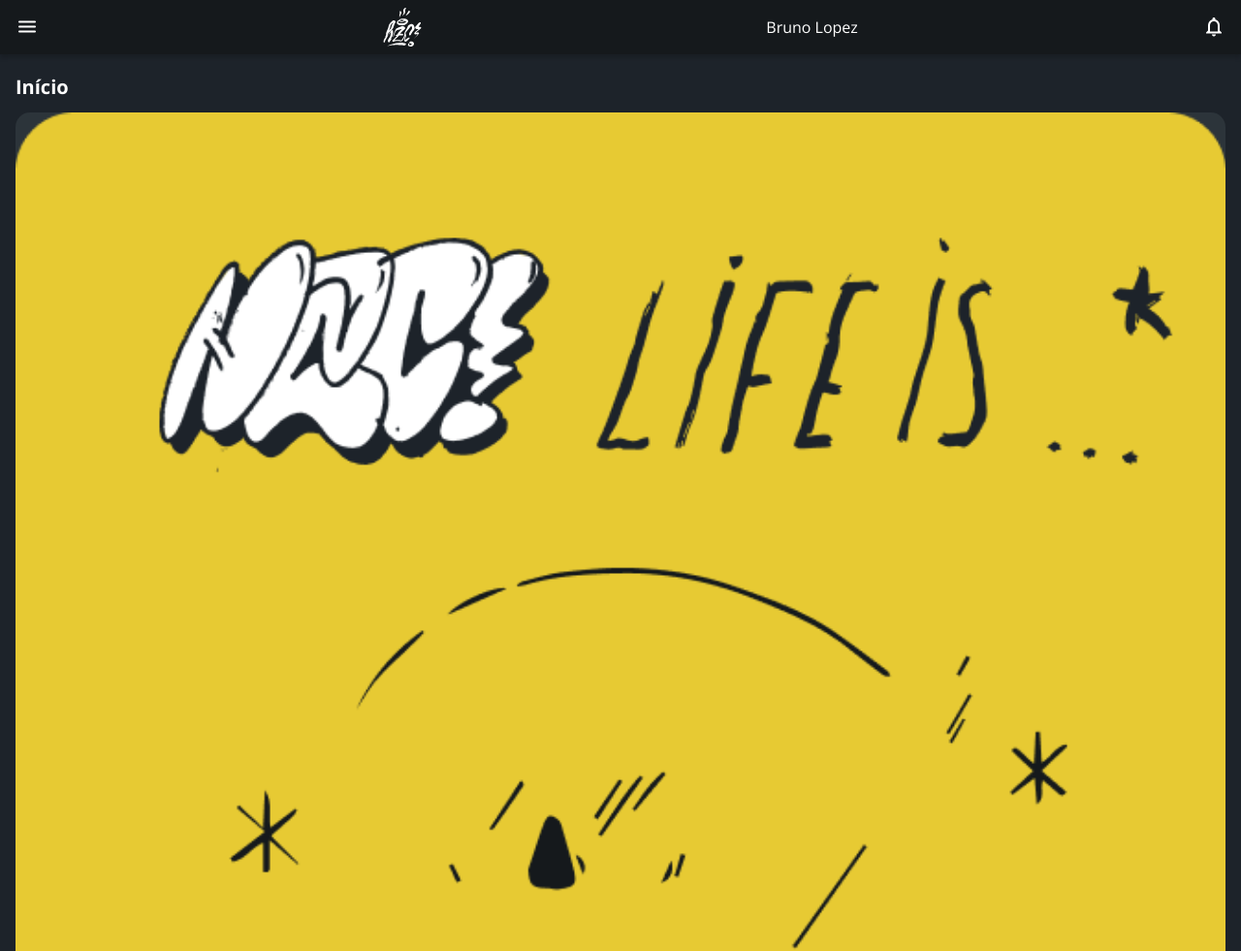
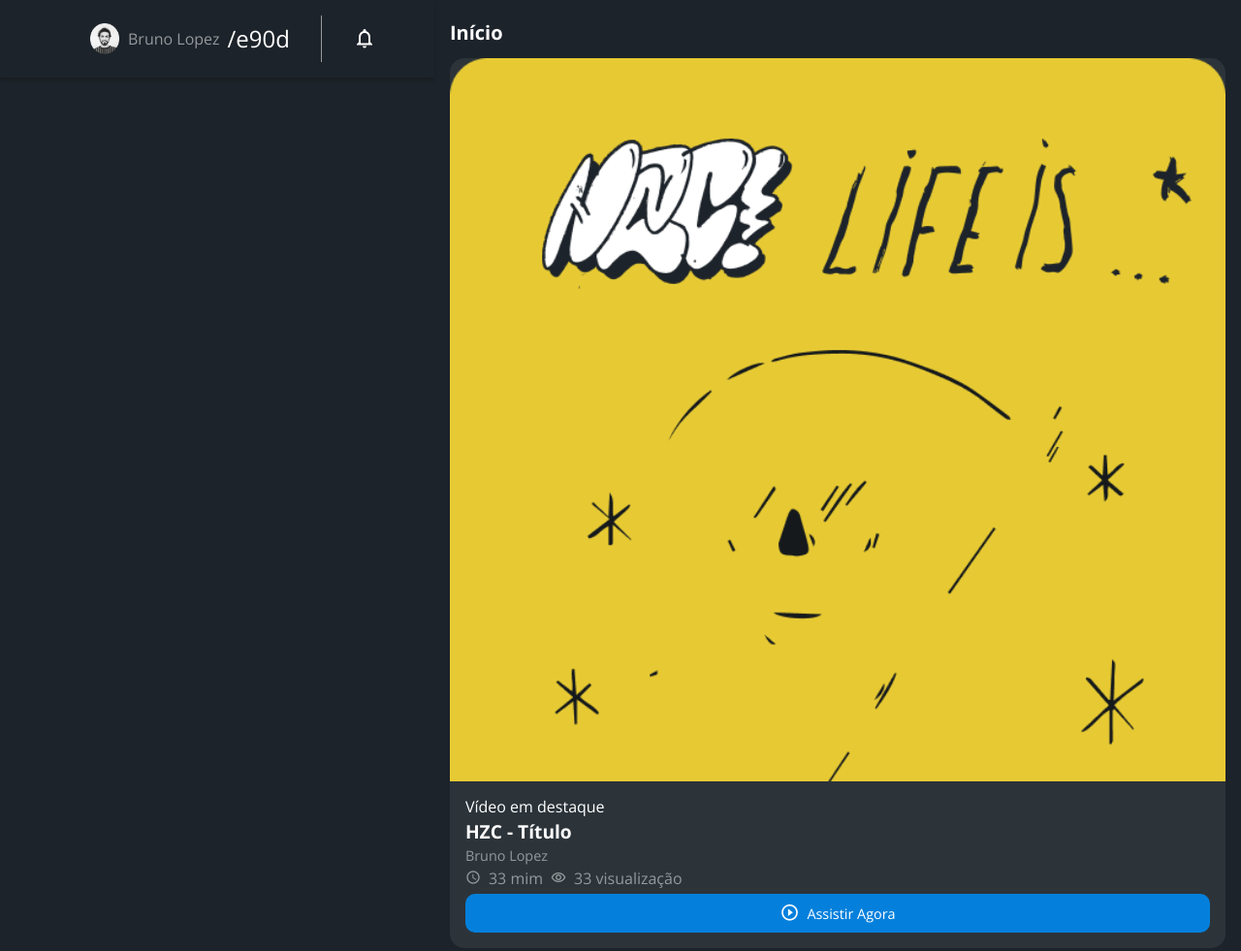
Before and after one commit to MoraesAlvesCleber/flex-e-grid-main, a plain HTML site: page index.html in a window 1280 px wide. Shown: the top 981 px of the page at 97% size. Drawn offline with nearby package versions, Linux system fonts and the light colour scheme.

Commit message:
Estilizando cabeçalho

```diff
--- a/assets/css/style.css
+++ b/assets/css/style.css
@@ -7,6 +7,14 @@ body {
     background-color: #1D232A;
     font-family: 'Open Sans', 'icones', sans-serif;
     color: #FFFFFF;
+}
+@media screen and (min-width: 1140px) {
+    body{
+        display:grid;
+        grid-template-columns:auto 1fr;
+
+    }
+
 }
 
 .cabecalho {
@@ -31,7 +39,51 @@ body {
 .cabecalho__logo {
     width: 40px;
 }
-
+.cabecalho_perfil{
+    display:none;
+}
+@media screen and (min-width: 1140px){
+    .cabecalho{
+        background-color: #1D232A;
+        display: grid;
+        grid-template-columns: 1fr auto;
+        column-gap: 32px;
+        padding: 16px 60px;
+        height: 80px;
+        box-sizing: border-box;
+    }
+    .cabecalho__menu{
+        display: none;
+    }
+    .cabecalho__logo{
+        display: none;
+    }
+    .cabecalho__perfil{
+        display: grid;
+        grid-template-columns: repeat(3,auto);
+        column-gap: 8px;
+        align-items: center;
+        justify-self: flex-end;
+        color: #95999C;
+        padding: 8px 32px;
+        border-right: 1px solid #95999C;
+    }
+    .cabecalho__perfil::before{
+        content:"";
+        display: block;
+        width: 32px;
+        height: 32px;
+        background-image: url(../img/profile_2.png);
+        background-size: contain;
+        background-repeat: no-repeat;
+        background-position: center;
+    }
+    .cabecalho__perfil::after{
+        content:"/e90d";
+        color: #FFFFFF;
+        font-size: 1.5rem;
+    }
+}
 .menu-lateral {
 
     display: flex;
```
